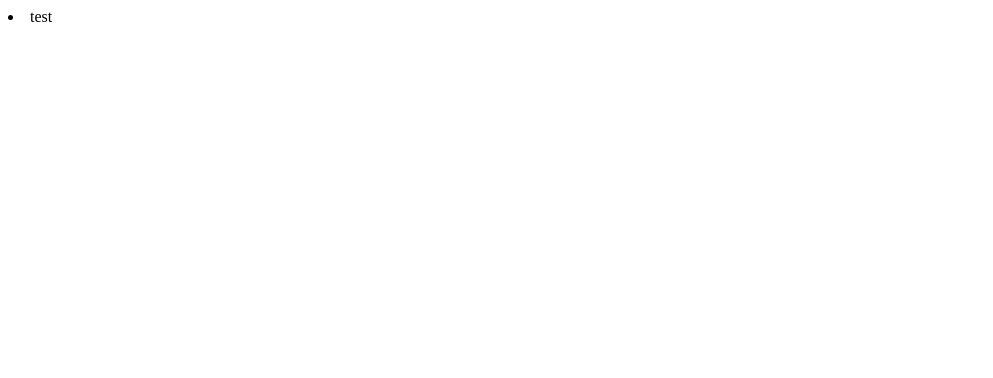
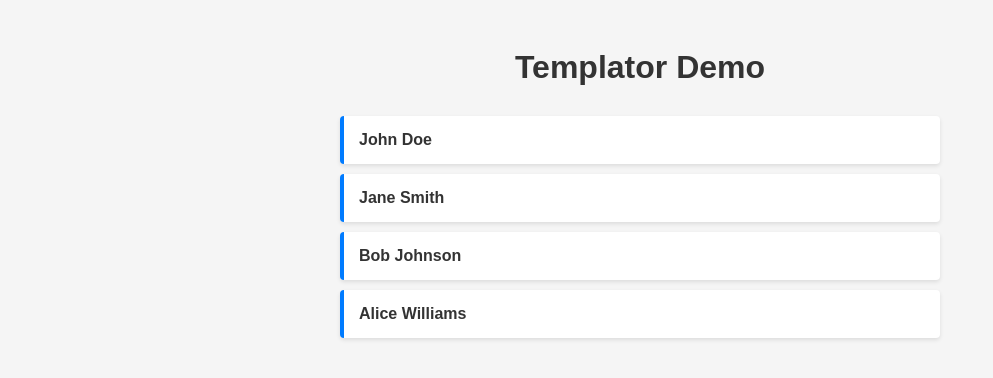
Before and after one commit to evgdudareff/templator, a website built with Parcel: page demo/index.html in a window 1280 px wide. Shown: the whole page, without its empty margins (0-993 px from the left). Built offline with nearby package versions, Linux system fonts and the light colour scheme.

Commit message:
master add event handlers

```diff
--- a/demo/index.html
+++ b/demo/index.html
@@ -1,4 +1,11 @@
 <!doctype html>
+<head>
+  <link rel="stylesheet" href="./styles.css" />
+</head>
 <body>
+  <div class="container">
+    <h1>Templator Demo</h1>
+    <ul id="app" class="user-list"></ul>
+  </div>
   <script type="module" src="./app.js"></script>
 </body>
--- /dev/null
+++ b/demo/styles.css
@@ -0,0 +1,36 @@
+body {
+  font-family: Arial, sans-serif;
+  padding: 20px;
+  background-color: #f5f5f5;
+}
+
+.container {
+  max-width: 600px;
+  margin: 0 auto;
+}
+
+.user-list {
+  list-style: none;
+  padding: 0;
+}
+
+.user-item {
+  background: white;
+  padding: 15px;
+  margin-bottom: 10px;
+  border-radius: 4px;
+  box-shadow: 0 2px 4px rgba(0, 0, 0, 0.1);
+  border-left: 4px solid #007bff;
+}
+
+.user-name {
+  font-weight: bold;
+  color: #333;
+  font-size: 16px;
+}
+
+h1 {
+  color: #333;
+  text-align: center;
+  margin-bottom: 30px;
+}
--- a/src/compiler/constants.ts
+++ b/src/compiler/constants.ts
@@ -3,6 +3,7 @@ export enum TokenType {
   Equal = 'EQUAL', // =
   TagClose = 'TAG_CLOSE', // >
   Quote = 'QUOTE', // "
+  AtSign = 'AT_SIGN', // @
 
   // DOUBLE CHARACTERS
   TagOpen = 'TAG_OPEN', // <alphabetic
@@ -15,6 +16,7 @@ export enum TokenType {
   // LITERALS
   TagName = 'TAG_NAME', // div, img ...
   AttrName = 'ATTR_NAME', // class, id ...
+  EventName = 'EVENT_NAME', // click, mouseover ...
   AttrValue = 'ATTR_VALUE', // attribute text value
   Text = 'TEXT', // other text
   Identifier = 'IDENTIFIER', // variable name
--- a/src/compiler/parser/parser.ts
+++ b/src/compiler/parser/parser.ts
@@ -2,6 +2,7 @@ import { Token } from '../token.ts';
 import {
   AttributeExpr,
   ElementNodeExpr,
+  EventHandlerExpr,
   Expr,
   ForNodeExpr,
   IfNodeExpr,
@@ -221,10 +222,55 @@ export class Parser {
     return new VariableExpr(variableName);
   }
 
-  private parseAttributes(): AttributeExpr[] {
+  private parseEventHandler(): EventHandlerExpr | null {
+    // @eventName="handlerName"
+    if (!this.match(TokenType.AtSign)) {
+      return null;
+    }
+
+    this.advance();
+    if (!this.match(TokenType.AttrName)) {
+      throw new Error(`Invalid event handler: expected event name at line ${this.peek().line}`);
+    }
+
+    const eventName = this.peek().lexeme;
+    this.advance();
+
+    if (!this.match(TokenType.Equal)) {
+      throw new Error(`Invalid event handler: expected '=' after event name at line ${this.peek().line}`);
+    }
+    this.advance();
+
+    if (!this.match(TokenType.Quote)) {
+      throw new Error(`Invalid event handler: expected quote at line ${this.peek().line}`);
+    }
+    this.advance();
+
+    if (!this.match(TokenType.AttrValue)) {
+      throw new Error(`Invalid event handler: expected handler name at line ${this.peek().line}`);
+    }
+    const handlerName = this.peek().lexeme.trim();
+    this.advance();
+
+    if (!this.match(TokenType.Quote)) {
+      throw new Error(`Invalid event handler: expected closing quote at line ${this.peek().line}`);
+    }
+    this.advance();
+
+    return new EventHandlerExpr(eventName, handlerName);
+  }
+
+  private parseAttributes(): { attributes: AttributeExpr[]; eventHandlers: EventHandlerExpr[] } {
     const attributes: AttributeExpr[] = [];
+    const eventHandlers: EventHandlerExpr[] = [];
 
     while (!this.match(TokenType.TagClose)) {
+      const eventHandler = this.parseEventHandler();
+      if (eventHandler) {
+        eventHandlers.push(eventHandler);
+        continue;
+      }
+
       let attrName = '';
       const attrValue = [];
 
@@ -232,7 +278,7 @@ export class Parser {
         attrName = this.peek().lexeme;
         this.advance();
 
-        while (!this.match(TokenType.AttrName) && !this.match(TokenType.TagClose)) {
+        while (!this.match(TokenType.AttrName) && !this.match(TokenType.TagClose) && !this.match(TokenType.AtSign)) {
           if (this.match(TokenType.AttrValue)) {
             attrValue.push(this.peek().lexeme);
           } else if (this.match(TokenType.VarOpen)) {
@@ -252,15 +298,15 @@ export class Parser {
       }
     }
 
-    return attributes;
+    return { attributes, eventHandlers };
   }
 
   private parseOpenTag() {
     const tagName = this.advance();
-    const parsedAttributes = this.parseAttributes();
+    const { attributes, eventHandlers } = this.parseAttributes();
 
     this.advance();
-    return { openTagName: tagName.lexeme, attributes: parsedAttributes };
+    return { openTagName: tagName.lexeme, attributes, eventHandlers };
   }
 
   private parseCloseTag() {
@@ -276,7 +322,7 @@ export class Parser {
 
   private parseElementNode(): ElementNodeExpr {
     this.advance();
-    const { openTagName, attributes } = this.parseOpenTag();
+    const { openTagName, attributes, eventHandlers } = this.parseOpenTag();
 
     const children = [];
     while (!this.match(TokenType.TagEndClose)) {
@@ -294,7 +340,7 @@ export class Parser {
       throw new Error('Unexpected closeTagName for close');
     }
 
-    return new ElementNodeExpr(openTagName, children, attributes);
+    return new ElementNodeExpr(openTagName, children, attributes, eventHandlers);
   }
   // parse methods end
 
--- a/src/compiler/scanner/scanner.ts
+++ b/src/compiler/scanner/scanner.ts
@@ -119,6 +119,14 @@ export class Scanner {
   scanSpace() {
     const mode = this.getMode();
     if (mode === ScannerMode.OpenTag && this.matchAlphabetChar()) {
+      this.pushMode(ScannerMode.AttrName);
+    }
+  }
+
+  scanAtSign() {
+    const mode = this.getMode();
+    if (mode === ScannerMode.OpenTag && this.matchAlphabetChar()) {
+      this.addToken(TokenType.AtSign);
       this.pushMode(ScannerMode.AttrName);
     }
   }
@@ -246,6 +254,10 @@ export class Scanner {
         this.scanPercent();
         break;
 
+      case '@':
+        this.scanAtSign();
+        break;
+
       case '\n':
         this.line += 1;
         break;
--- a/src/core/expressions.ts
+++ b/src/core/expressions.ts
@@ -40,6 +40,7 @@ export class ElementNodeExpr implements AccepterInterface {
     public tagName: string,
     public children: Expr[],
     public attributes: AttributeExpr[],
+    public eventHandlers: EventHandlerExpr[] = [],
   ) {}
 
   accept<R>(visitor: ExpVisitorInterface<R>): R {
@@ -79,4 +80,11 @@ export class ForNodeExpr implements AccepterInterface {
   }
 }
 
+export class EventHandlerExpr {
+  constructor(
+    public eventName: string,
+    public handlerName: string,
+  ) {}
+}
+
 export type Expr = (ElementNodeExpr | TextNodeExpr | VariableExpr | IfNodeExpr | ForNodeExpr)[];
--- a/src/index.ts
+++ b/src/index.ts
@@ -4,15 +4,38 @@ import { DomInterpreter } from './interpreters/domInterpreter.js';
 
 export const render = () => {
   const scanner = new Scanner(`
-     <li class="abs bcd">test </li>
+    {% for user in users %}
+      <li class="user-item" @click="onUserClick">
+        <span class="user-name">{{ user.name }}</span>
+      </li>
+    {% endfor %}
   `);
 
   const tokens = scanner.startScan();
   const parser = new Parser(tokens);
   const parsed = parser.parse()![0];
-  const domInterpreter = new DomInterpreter({
-    users: [{ name: 'John' }, { name: 'Jane' }, { name: 'Doe' }],
-  });
+
+  const domInterpreter = new DomInterpreter(
+    {
+      users: [
+        { name: 'John Doe' },
+        { name: 'Jane Smith' },
+        { name: 'Bob Johnson' },
+        { name: 'Alice Williams' },
+      ],
+    },
+    {
+      onUserClick: (event) => {
+        const target = event.target as HTMLElement;
+        const name = target.textContent || 'Unknown';
+        console.log(`Clicked on: ${name}`);
+      },
+    },
+  );
+
   const result = parsed.accept(domInterpreter);
-  document.body.appendChild(result);
+  const appContainer = document.getElementById('app');
+  if (appContainer) {
+    appContainer.appendChild(result);
+  }
 };
--- a/src/interpreters/domInterpreter.ts
+++ b/src/interpreters/domInterpreter.ts
@@ -1,6 +1,7 @@
 import {
   AttributeExpr,
   ElementNodeExpr,
+  EventHandlerExpr,
   ExpVisitorInterface,
   ForNodeExpr,
   IfNodeExpr,
@@ -10,8 +11,13 @@ import {
 
 const isString = (value: unknown): value is string => typeof value === 'string';
 
+export type EventHandler = (event: Event, context: Record<string, unknown>) => void;
+
 export class DomInterpreter implements ExpVisitorInterface<Node> {
-  constructor(private ctx: Record<string, unknown>) {}
+  constructor(
+    private ctx: Record<string, unknown>,
+    private eventHandlers: Record<string, EventHandler> = {},
+  ) {}
 
   visitTextNode(textNode: TextNodeExpr): Text {
     return document.createTextNode(textNode.value);
@@ -21,7 +27,6 @@ export class DomInterpreter implements ExpVisitorInterface<Node> {
     const element = document.createElement(elementNode.tagName);
 
     const attributes = elementNode.attributes.map((attributeExpr) => {
-      // Нужно поддержать множественные атрибуты, сейчас только 1 берём
       const attributeValues = attributeExpr.value
         .map((attributeValue) => {
           if (!attributeValue) {
@@ -55,6 +60,15 @@ export class DomInterpreter implements ExpVisitorInterface<Node> {
 
     element.appendChild(fragment);
 
+    elementNode.eventHandlers.forEach((eventHandler) => {
+      const handler = this.eventHandlers[eventHandler.handlerName];
+      if (handler) {
+        element.addEventListener(eventHandler.eventName, (event) => {
+          handler(event, this.ctx);
+        });
+      }
+    });
+
     return element;
   }
 
@@ -70,10 +84,13 @@ export class DomInterpreter implements ExpVisitorInterface<Node> {
     if (!Array.isArray(collection)) return document.createDocumentFragment();
 
     const nodes = collection.map((item) => {
-      const nested = new DomInterpreter({
-        ...this.ctx,
-        [iterVariable.name]: item,
-      });
+      const nested = new DomInterpreter(
+        {
+          ...this.ctx,
+          [iterVariable.name]: item,
+        },
+        this.eventHandlers,
+      );
       return bodyTemplate.map((expr) => expr.accept(nested))[0];
     });
     const fragment = document.createDocumentFragment();
```
Also changed, not shown: CLAUDE.md (+63 -10 lines), README.md, 1 other file.
